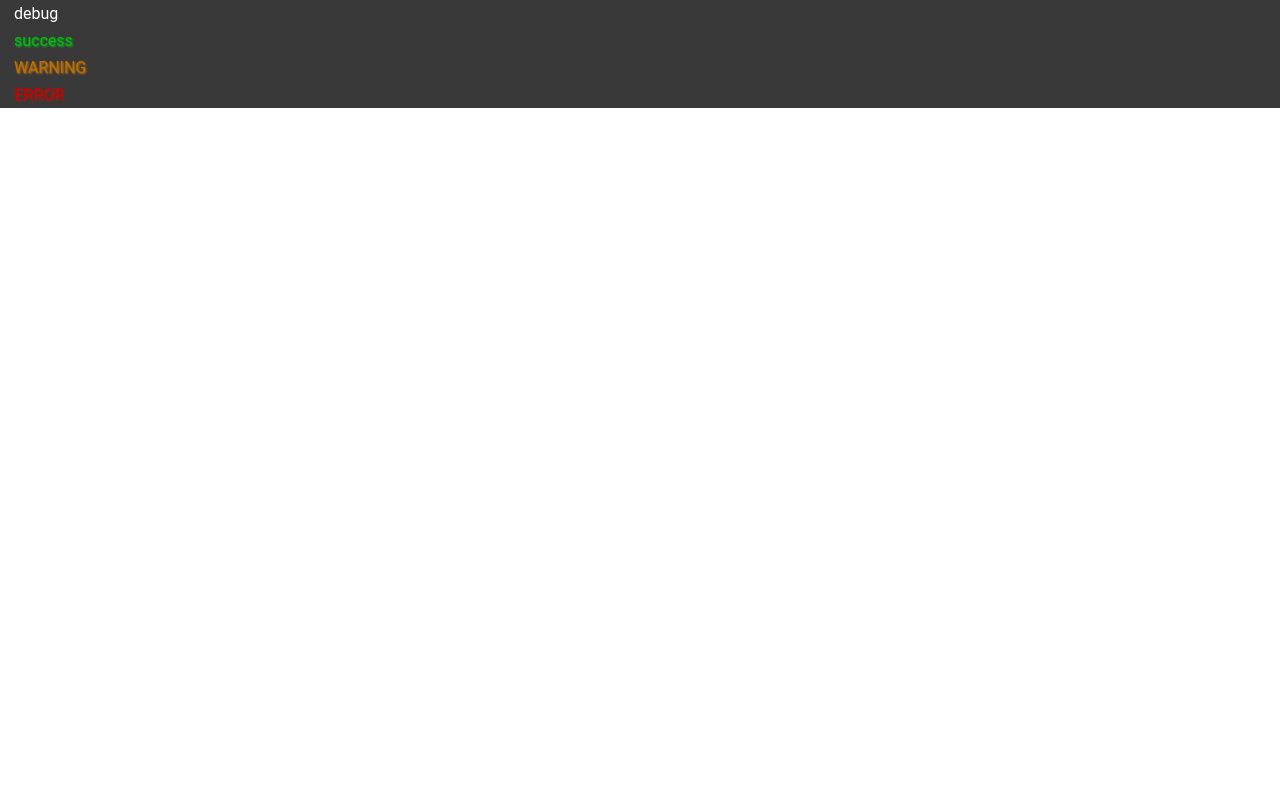
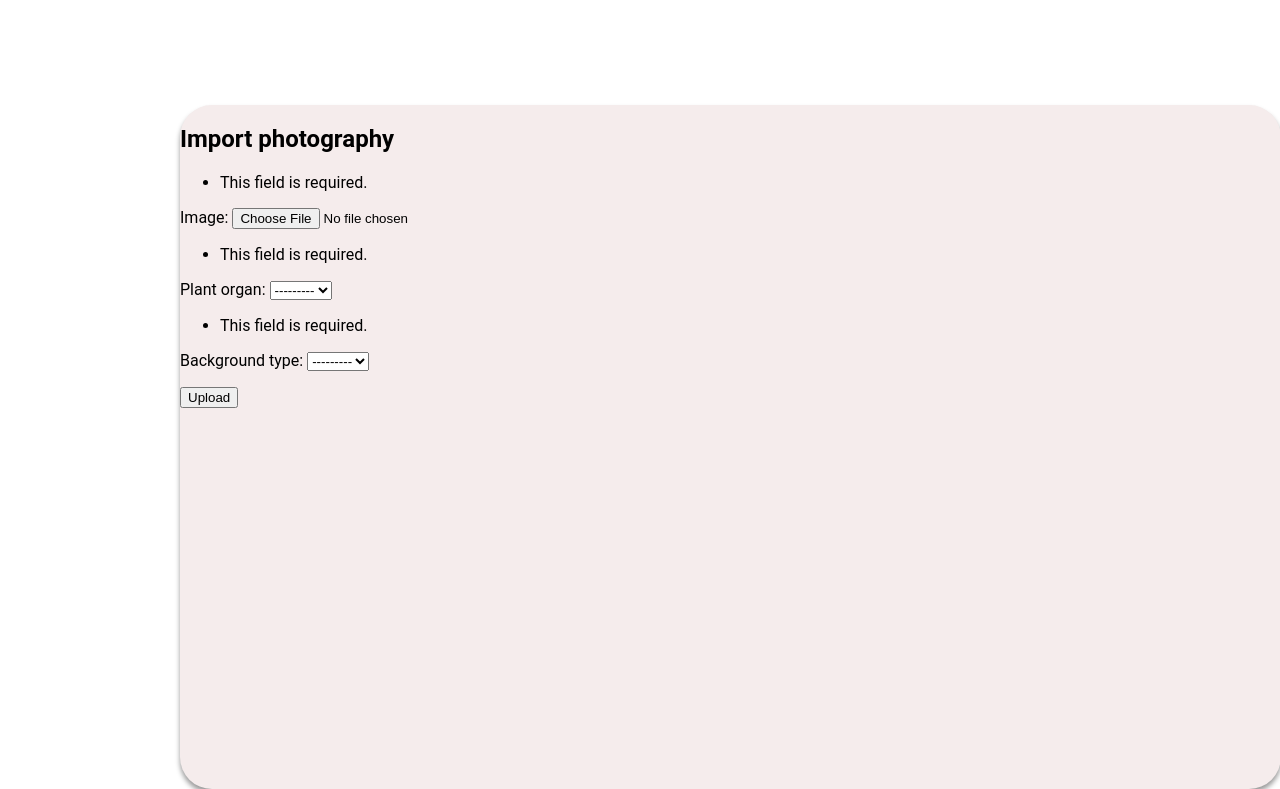
Before and after one commit to lynerlok/MbiGlog, a Django app: page /imagery/ in a window 1280 px wide. Shown: the part 113-902 px from the top of the page. Before the commit the page ends 221 px from the top, so only its background shows below. Run offline with Django 3.2, Linux system fonts and the light colour scheme; data that the repository does not hold is empty; parts of the project's set-up code (start-up, migrations or seed data) failed here and were passed over.

Commit message:
import image form wip

```diff
--- /dev/null
+++ b/DjangoProjects/imagerie/forms.py
@@ -0,0 +1,8 @@
+from django import forms
+from .models import *
+
+
+class ImportImageForm(forms.ModelForm):
+    class Meta:
+        model=Image
+        fields=["image","plant_organ","background_type"]
--- a/DjangoProjects/imagerie/models.py
+++ b/DjangoProjects/imagerie/models.py
@@ -85,8 +85,8 @@ class BackgroundType(Label):
 class Image(models.Model):
     image = models.ImageField(upload_to="images/")
     date = models.DateTimeField(auto_now_add=True)
-    plant_organ = models.ForeignKey('imagerie.models.PlantOrgan', on_delete=models.PROTECT)
-    background_type = models.ForeignKey('imagerie.models.BackgroundType', on_delete=models.PROTECT)
+    plant_organ = models.ForeignKey('PlantOrgan', on_delete=models.PROTECT)
+    background_type = models.ForeignKey('BackgroundType', on_delete=models.PROTECT)
 
     def __str__(self):
         return self.image.name
--- a/DjangoProjects/imagerie/static/imagerie/imagerie.css
+++ b/DjangoProjects/imagerie/static/imagerie/imagerie.css
@@ -0,0 +1,45 @@
+html {
+    font-family: "Roboto", sans-serif;
+
+}
+
+
+#import_button {
+
+    font-style: normal;
+    font-weight: normal;
+    font-size: 18px;
+    line-height: 21px;
+    display: flex;
+    align-items: center;
+    text-align: center;
+    text-decoration: none;
+    margin-left: auto;
+    margin-right: auto;
+
+    color: #FFFFFF;
+
+    position: absolute;
+    width: 203.21px;
+    height: 31px;
+    left: 198.79px;
+    top: 447px;
+
+    background: #22869C;
+    border-radius: 15.5px;
+    box-shadow: 0px 4px 4px rgba(0, 0, 0, 0.25);
+}
+
+
+#rectangle_background {
+    position: absolute;
+    width: 1101px;
+    height: 684px;
+    left: 180px;
+    top: 218px;
+
+    background: #F5ECEC;
+    box-shadow: 0px 4px 5px rgba(0, 0, 0, 0.4);
+    border-radius: 32px;
+
+}
--- a/DjangoProjects/imagerie/templates/imagerie/home.html
+++ b/DjangoProjects/imagerie/templates/imagerie/home.html
@@ -5,5 +5,7 @@
 {% endblock %}
 
 {% block content %}
-    {{ response.content }}
+    <a id="import_button" href="{% url "img_import" %}">Import image</a>
+
+    {{ lala }}
 {% endblock %}
--- /dev/null
+++ b/DjangoProjects/imagerie/templates/imagerie/import_image.html
@@ -0,0 +1,18 @@
+{% extends "imagerie/base.html" %}
+{% block title %}Ma page d'accueil{% endblock %}
+{% load static %}
+<link rel="stylesheet" type="text/css" href="{% static "imagerie/imagerie.css" %}">
+{% block content %}
+    <div id="rectangle_background">
+        <h2>Import photography</h2>
+        {% if envoi %}Votre image a bien été envoyé !{% endif %}
+
+        <form method="post" enctype="multipart/form-data">
+            {% csrf_token %}
+            {{ form.as_p }}
+            <button type="submit">Upload</button>
+        </form>
+
+    </div>
+
+{% endblock %}
--- a/DjangoProjects/imagerie/urls.py
+++ b/DjangoProjects/imagerie/urls.py
@@ -1,7 +1,10 @@
 from django.contrib import admin
-from django.urls import path
+from django.urls import path, include
 from . import views
 
 urlpatterns = [
-    path('', views.home, name="img_home"),
+    path('', views.import_image, name="img_home"),
+    path('import_image/', views.import_image, name="img_import"),
+
+
 ]
--- a/DjangoProjects/imagerie/views.py
+++ b/DjangoProjects/imagerie/views.py
@@ -1,11 +1,30 @@
 from django.shortcuts import render
 from django.contrib import messages
+from .forms import ImportImageForm
+from PIL import Image
+from django.http import HttpResponse
 
 
 # Create your views here.
 def home(request):
     messages.debug(request, "debug")
-    messages.success(request, "success")
+    messages.success(request, "You successfully came here")
     messages.warning(request, "WARNING")
-    messages.error(request, "ERROR")
     return render(request, "imagerie/home.html", locals())
+
+
+def import_image(request):
+    form = ImportImageForm(request.POST or None, request.FILES)
+    if form.is_valid():
+        img = form.cleaned_data['image']
+        im = Image.open(img)
+        im.show()
+        form.save()
+
+        envoi = True
+
+    return render(request, "imagerie/import_image.html", locals())
+
+
+def success(request):
+    return HttpResponse('successfully uploaded')
```
Also changed, not shown: DjangoProjects/imagerie/static/imagerie/logo.png (added).
